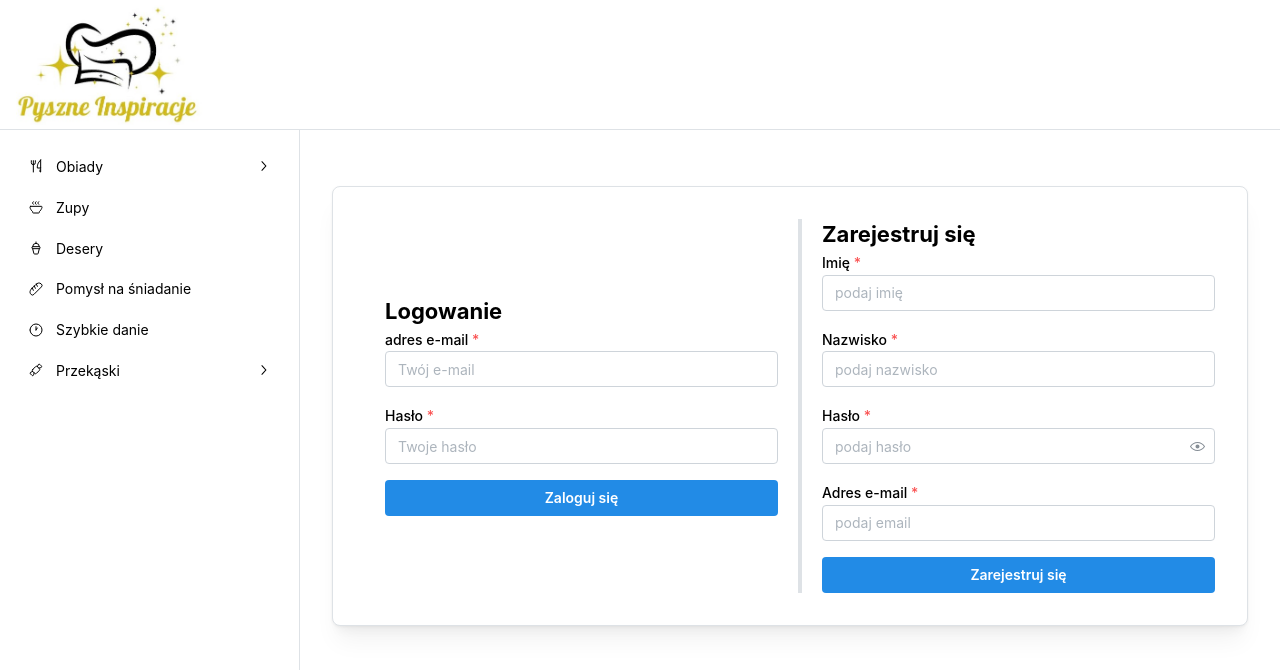
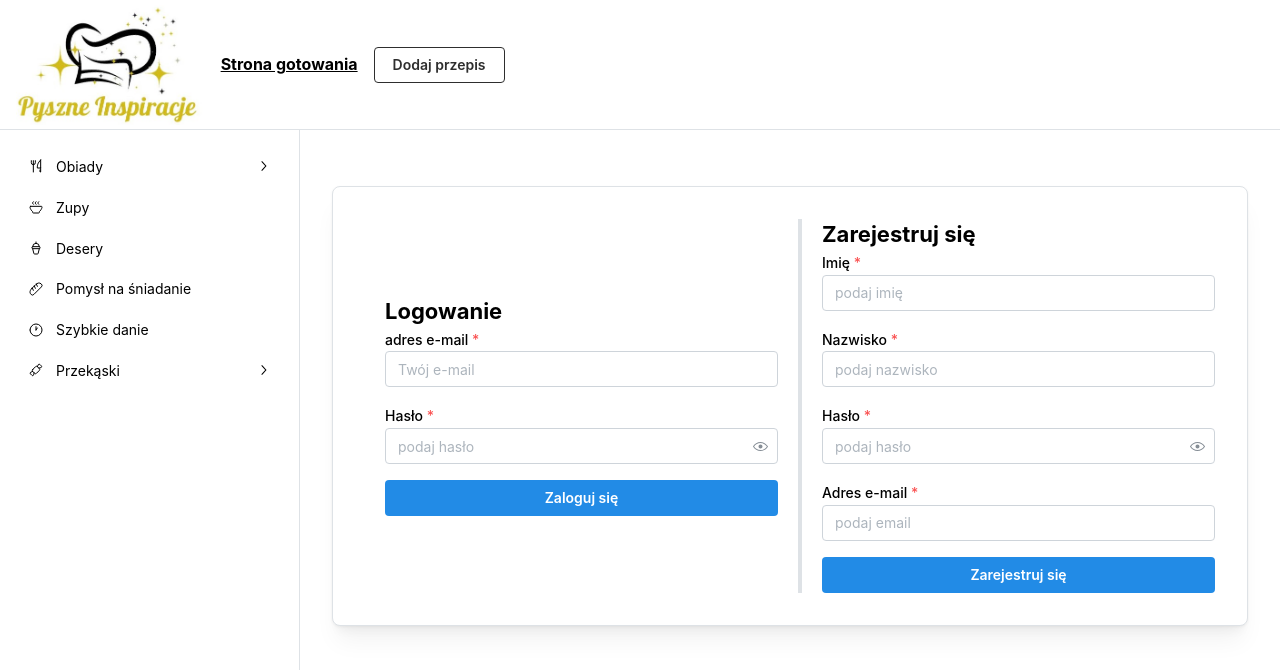
Before and after one commit to Dawid511/RecipesApp_frontend, a React (Create React App) app: page /login in a window 1280 px wide. Shown: the top 670 px of the page. Built offline with nearby package versions, Linux system fonts and the light colour scheme; no server answers.

Commit message:
male zmiany routingu

```diff
--- a/src/components/Header.tsx
+++ b/src/components/Header.tsx
@@ -1,5 +1,6 @@
 import {Link} from "react-router-dom";
-import {Group} from "@mantine/core";
+import {Avatar, Button, Group, NavLink} from "@mantine/core";
+import {RecipeList} from "../features/recipe/RecipeList";
 
 export const Header = () => {
     return (
@@ -16,6 +17,16 @@ export const Header = () => {
                         }}
                     />
 
+                    <Link
+                        to="/recipe"
+                        style={{color: "black", fontWeight: "bold"}}
+                    >
+                        Strona gotowania
+                    </Link>
+                    <Button component={Link} to="/recipe/new" variant="outline" color="dark">
+                        Dodaj przepis
+                    </Button>
+
 
                 </Group>
             </Group>
--- a/src/features/login/LoginPage.tsx
+++ b/src/features/login/LoginPage.tsx
@@ -41,7 +41,7 @@ export const LoginPage: FC = () => {
     const handleSubmit = async (data: LoginFormType) => {
         try {
             await login(data.email, data.password);
-            navigate('/recipePage');
+            navigate('/recipe');
         } catch (error) {
             registerErrorNotification();
         }
@@ -75,8 +75,10 @@ export const LoginPage: FC = () => {
                         <Title order={3}>Logowanie</Title>
                         <TextInput required label="adres e-mail" placeholder="Twój e-mail"
                                    style={{marginBottom: '1rem'}} {...form.getInputProps('email')} />
-                        <TextInput required label="Hasło" placeholder="Twoje hasło"
-                                   style={{marginBottom: '1rem'}} {...form.getInputProps('password')} />
+                        {/*<TextInput required label="Hasło" placeholder="Twoje hasło"*/}
+                        {/*           style={{marginBottom: '1rem'}} {...form.getInputProps('password')} />*/}
+                        <PasswordInput required label="Hasło" placeholder="podaj hasło"
+                                       style={{marginBottom: '1rem'}} {...form.getInputProps('password')} />
                         <Button fullWidth type="submit">Zaloguj się</Button>
 
                     </form>
```
